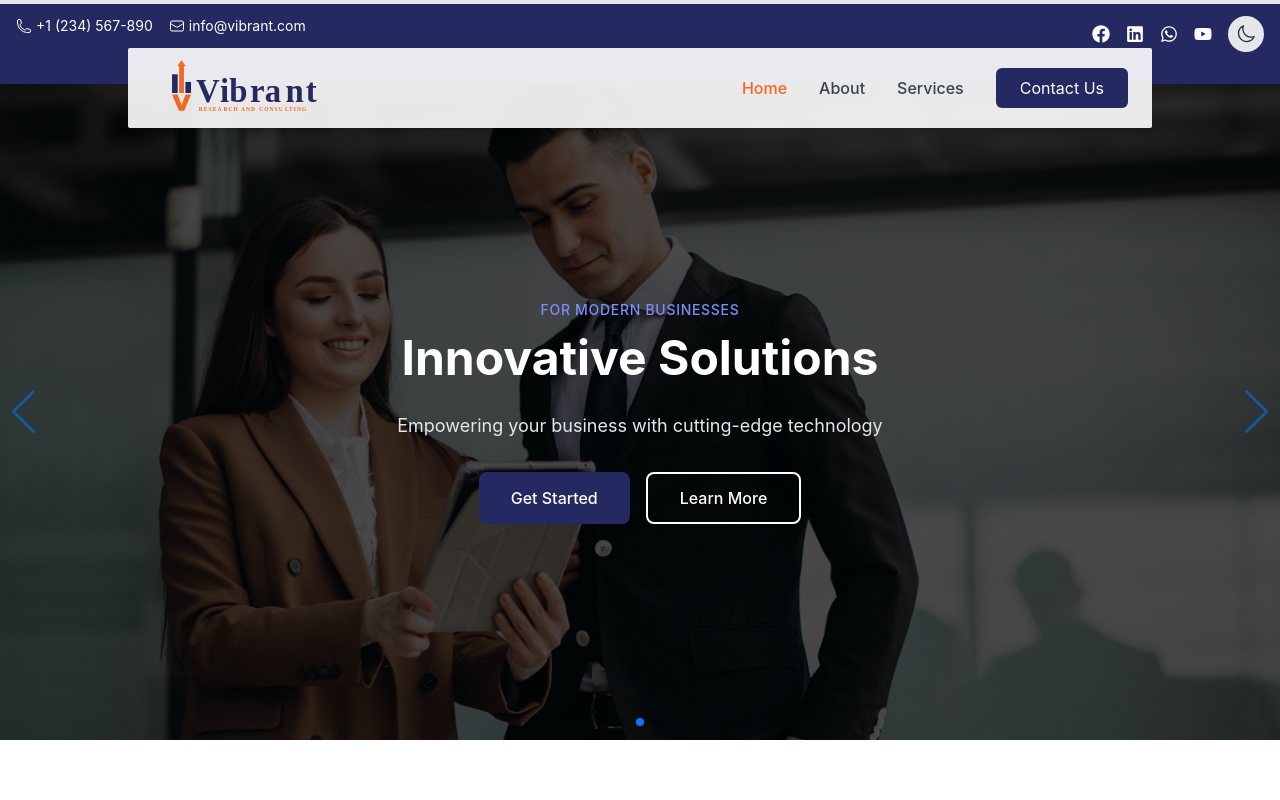
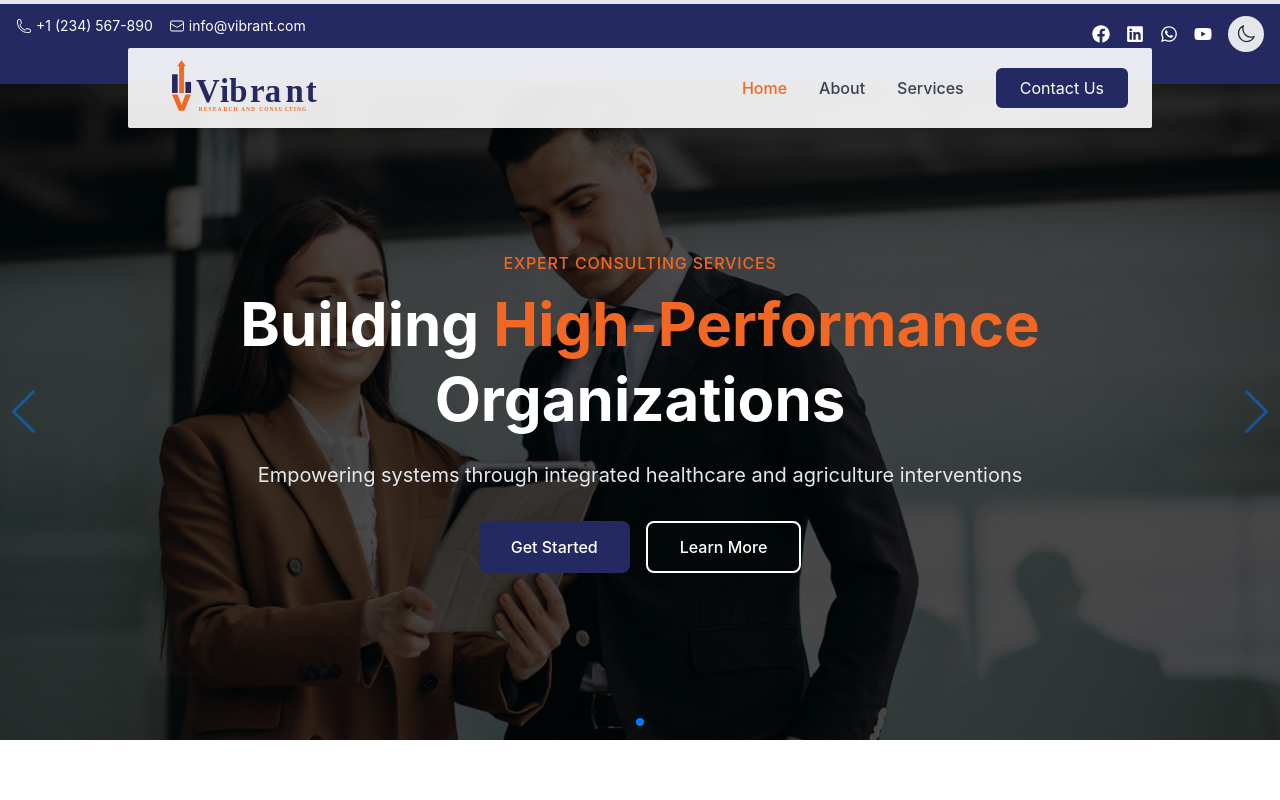
Before and after one commit to Skandaking/vibrant_website, a React (Vite) app: page / in a window 1280 px wide. Shown: the top 800 px of the page. Built offline with nearby package versions, Linux system fonts and the light colour scheme.

Commit message:
changed the hero banner

```diff
--- a/src/pages/Home.tsx
+++ b/src/pages/Home.tsx
@@ -9,21 +9,21 @@ import 'swiper/css/effect-fade';
 const bannerData = [
   {
     image: '/src/assets/banner/slider-01.jpg',
-    title: 'Welcome to Vibrant',
-    subtitle: 'Creating Digital Excellence',
-    description: 'We transform ideas into powerful digital solutions',
+    title: (<> Transforming Healthcare <span className="text-secondary-main">&</span>  Agriculture</>),
+    subtitle: 'Research & Consulting Excellence',
+    description: 'Innovative solutions for sustainable development in health, social, and agriculture sectors',
   },
   {
     image: '/src/assets/banner/slider-02.jpg',
-    title: 'Innovative Solutions',
-    subtitle: 'For Modern Businesses',
-    description: 'Empowering your business with cutting-edge technology',
+    title: (<>Building <span className="text-secondary-main">High-Performance</span> Organizations</>),
+    subtitle: 'Expert Consulting Services',
+    description: 'Empowering systems through integrated healthcare and agriculture interventions',
   },
   {
     image: '/src/assets/banner/slider-03.jpg',
-    title: 'Expert Team',
-    subtitle: 'Professional Service',
-    description: 'Dedicated experts committed to your success',
+    title: (<>Driving <span className="text-secondary-main">Sustainable</span> Solutions</>),
+    subtitle: 'Industry Thought Leaders',
+    description: 'Leveraging interdisciplinary expertise for peak organizational performance',
   },
 ];
 
@@ -68,7 +68,7 @@ const Home = () => {
                       initial={{ opacity: 0, y: 20 }}
                       animate={{ opacity: 1, y: 0 }}
                       transition={{ duration: 0.8, delay: 0.2 }}
-                      className="mb-2 text-sm font-medium uppercase tracking-wider text-primary-light"
+                      className="mb-3 text-base font-medium uppercase tracking-wider text-secondary-main"
                     >
                       {slide.subtitle}
                     </motion.h2>
@@ -76,7 +76,7 @@ const Home = () => {
                       initial={{ opacity: 0, y: 20 }}
                       animate={{ opacity: 1, y: 0 }}
                       transition={{ duration: 0.8, delay: 0.4 }}
-                      className="mb-6 text-5xl font-bold leading-tight"
+                      className="mb-6 text-6xl font-bold leading-tight"
                     >
                       {slide.title}
                     </motion.h1>
@@ -84,7 +84,7 @@ const Home = () => {
                       initial={{ opacity: 0, y: 20 }}
                       animate={{ opacity: 1, y: 0 }}
                       transition={{ duration: 0.8, delay: 0.6 }}
-                      className="mb-8 text-lg text-gray-200"
+                      className="mb-8 text-xl text-gray-200 max-w-3xl mx-auto"
                     >
                       {slide.description}
                     </motion.p>
```
